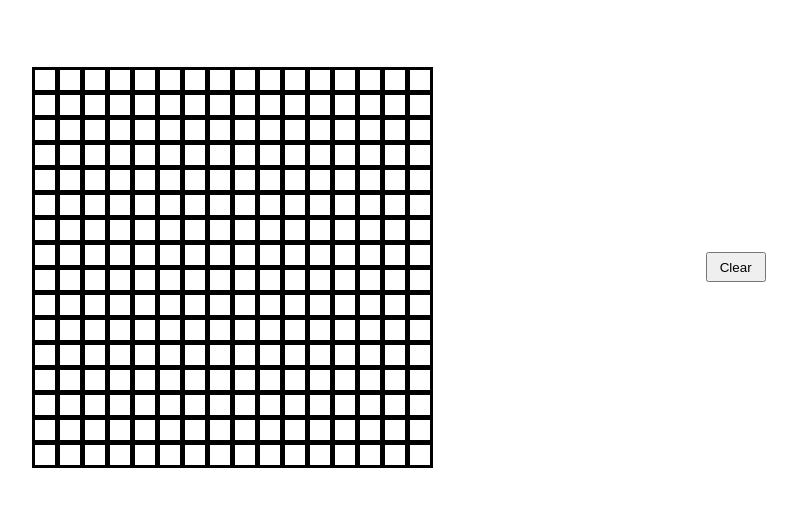
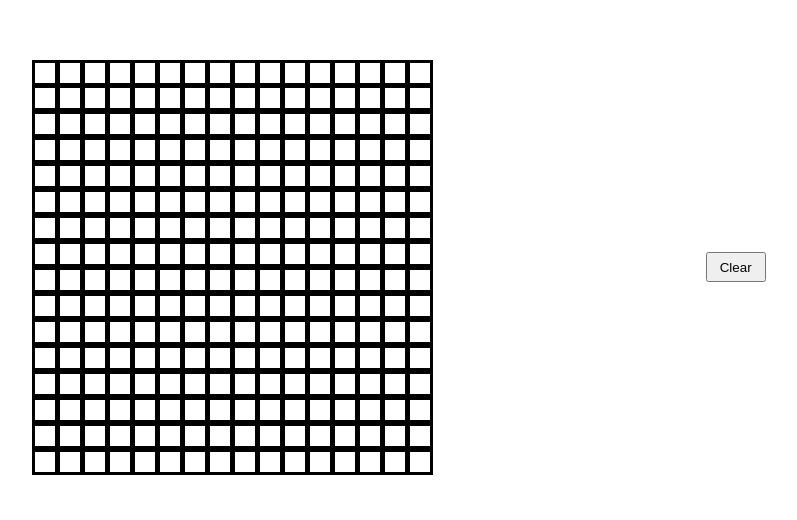
Before and after one commit to jordan1166/etch-a-sketch, a plain HTML site: page index.html in a window 1280 px wide. Shown: the part 133-653 px from the top of the page, without its empty margins (241-1038 px from the left). Drawn offline with Linux system fonts and the light colour scheme.

Commit message:
Properly center the grid

```diff
--- a/index.html
+++ b/index.html
@@ -8,8 +8,10 @@
     <title>Document</title>
   </head>
   <body>
-    <div id="flex-container">
-      <div id="grid-container"></div>
+    <div id="flex-container-parent">
+      <div id="flex-container">
+        <div id="grid-container"></div>
+      </div>
     </div>
 
     <script src="/script.js"></script>
--- a/script.js
+++ b/script.js
@@ -23,22 +23,22 @@
     );
   } while (newGrid > 100);
 
-  removeElementsByClass("row");
+  removeElementsByClass("column");
   createGrid(newGrid);
 });
 
 function createGrid(number = 16) {
   if (number === 0) number = 16;
   for (let i = 0; i < number; i++) {
-    let row = document.createElement("div");
-    row.classList.add("row");
-    row.id = `row-${i + 1}`;
-    gridContainer.appendChild(row);
+    let column = document.createElement("div");
+    column.classList.add("column");
+    column.id = `column-${i + 1}`;
+    gridContainer.appendChild(column);
     for (let j = 0; j < number; j++) {
       let box = document.createElement("div");
       box.classList.add("grid-box");
       box.id = `box-${j + 1}`;
-      row.appendChild(box);
+      column.appendChild(box);
       box.addEventListener("mouseover", (e) => {
         e.target.style.backgroundColor = "blue";
       });
--- a/style.css
+++ b/style.css
@@ -4,9 +4,18 @@
   box-sizing: border-box;
 }
 
+#flex-container-parent {
+  display: flex;
+  height: 100vh;
+  width: 100vw;
+  justify-content: center;
+  align-items: center;
+}
+
 #flex-container {
   display: flex;
-  height: 100vh;
+  height: 500px;
+  width: 100vw;
   justify-content: space-evenly;
   align-content: center;
 }
@@ -21,10 +30,10 @@
   align-items: center;
 }
 
-.row {
+.column {
   display: grid;
-  grid-template-columns: repeat(auto-fill, 25px);
-  grid-auto-rows: 25px;
+  grid-template-rows: repeat(auto-fill, 25px);
+  grid-auto-columns: 25px;
 }
 
 .clear-button {
```
